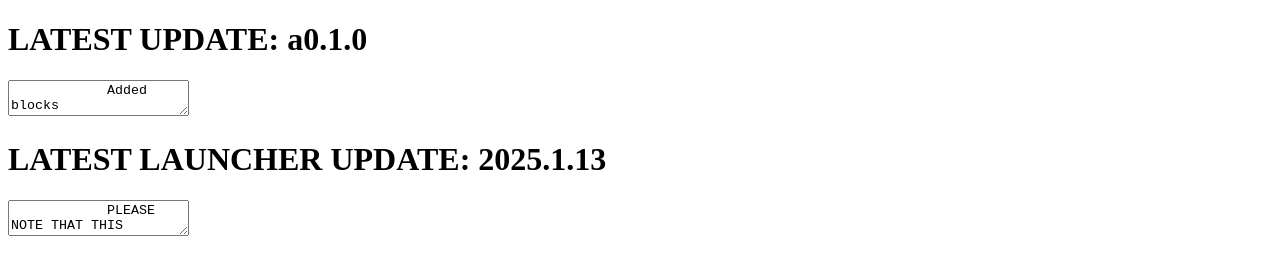
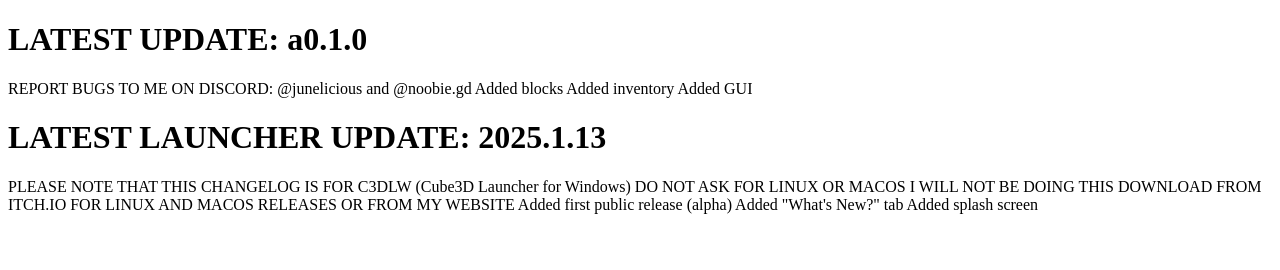
Before and after one commit to AveryLIVE/averylive.github.io, a plain HTML site: page c3d/whats-new.html in a window 1280 px wide. Drawn offline with Linux system fonts and the light colour scheme.

Commit message:
2025.1.14

```diff
--- a/c3d/whats-new.html
+++ b/c3d/whats-new.html
@@ -12,16 +12,18 @@
         <h1><strong>
             LATEST UPDATE: a0.1.0
         </strong></h1>
-        <textarea>
+        <p>
+            REPORT BUGS TO ME ON DISCORD: @junelicious and @noobie.gd
+
             Added blocks
             Added inventory
             Added GUI
-        </textarea>
+        </p>
 
         <h1><strong>
             LATEST LAUNCHER UPDATE: 2025.1.13
         </strong></h1>
-        <textarea>
+        <p>
             PLEASE NOTE THAT THIS CHANGELOG IS FOR C3DLW (Cube3D Launcher for Windows)
             DO NOT ASK FOR LINUX OR MACOS I WILL NOT BE DOING THIS
             DOWNLOAD FROM ITCH.IO FOR LINUX AND MACOS RELEASES OR FROM MY WEBSITE
@@ -29,6 +31,6 @@
             Added first public release (alpha)
             Added "What's New?" tab
             Added splash screen
-        </textarea>
+        </p>
     </body>
 </html>
```
